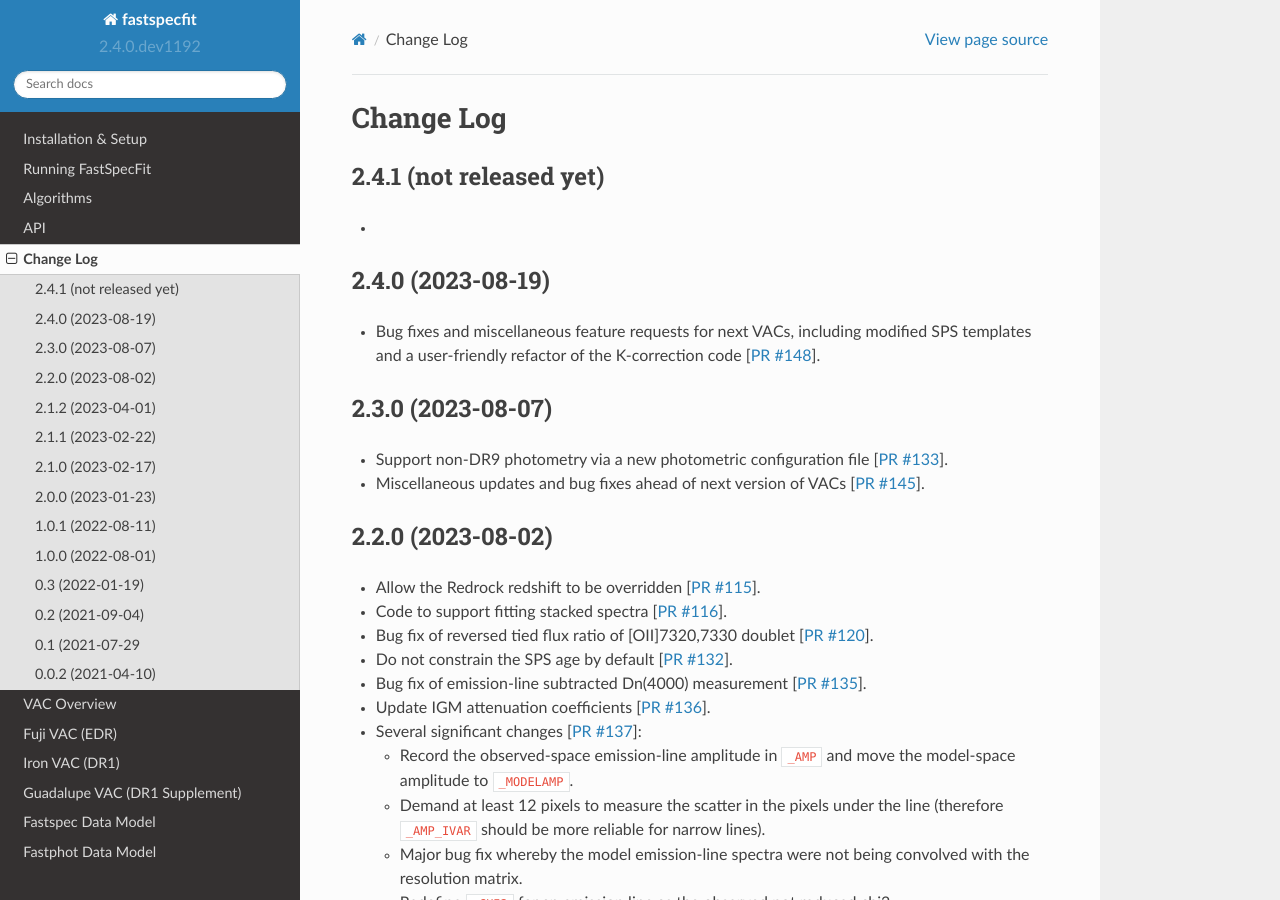
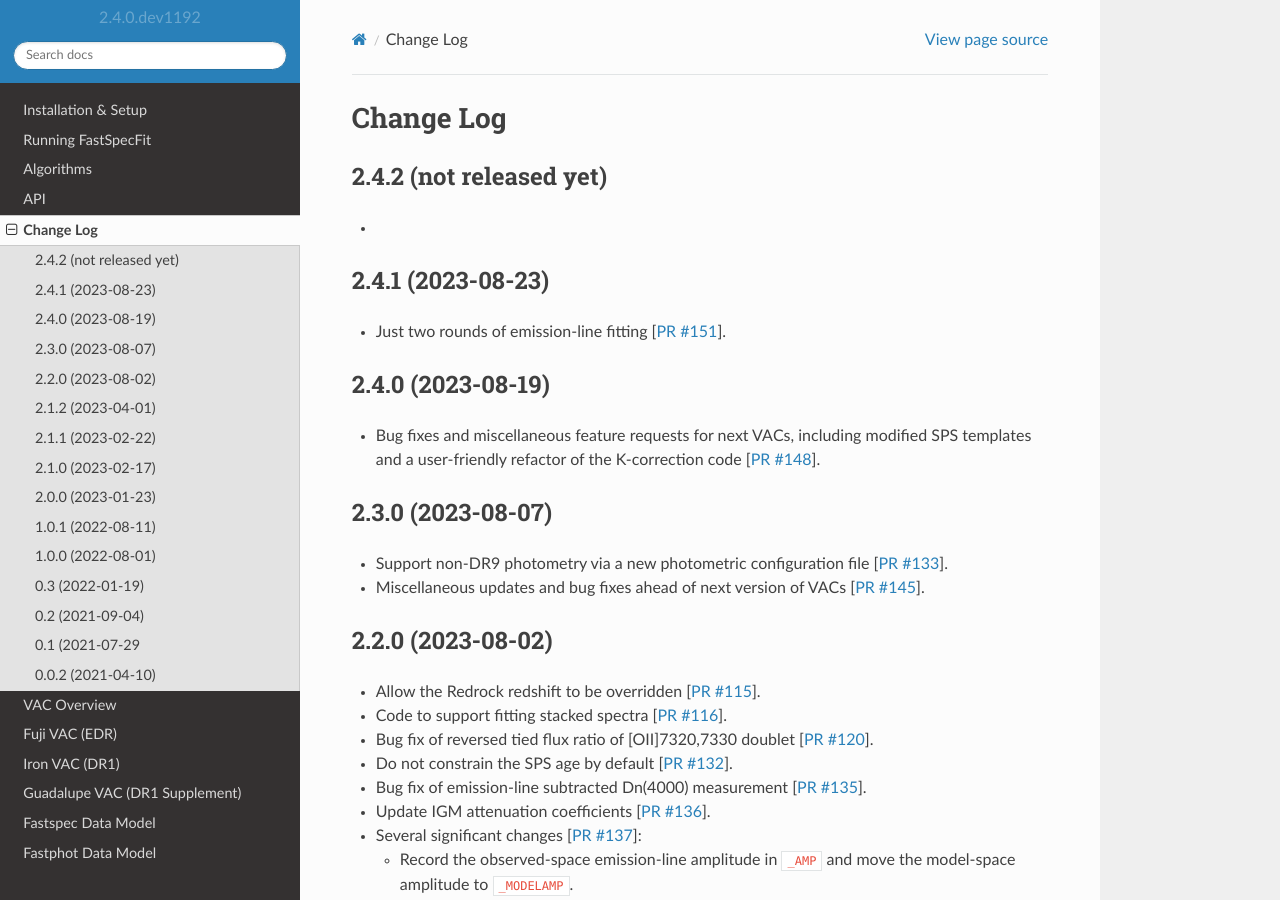
Before and after one commit to desihub/fastspecfit, a Sphinx documentation site: the page built from doc/changes.rst, in a window 1280 px wide and 900 px high. Built offline with Sphinx 7.4.7 and the Read the Docs theme 2.0.0, drawn with Linux system fonts in a browser that asks for light colours.

Commit message:
update change log [ci skip]

```diff
--- a/doc/changes.rst
+++ b/doc/changes.rst
@@ -2,10 +2,17 @@
 Change Log
 ==========
 
-2.4.1 (not released yet)
+2.4.2 (not released yet)
 ------------------------
 
 *
+
+2.4.1 (2023-08-23)
+------------------
+
+* Just two rounds of emission-line fitting [`PR #151`_].
+
+.. _`PR #151`: https://github.com/desihub/fastspecfit/pull/151
 
 2.4.0 (2023-08-19)
 ------------------
```
